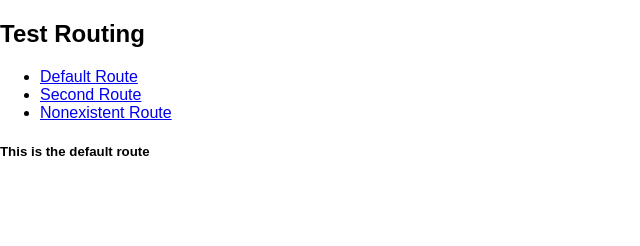
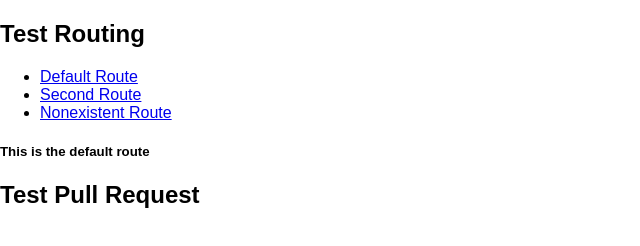
Before and after one commit to taoning2014/angular-indeepth, a website: page index.html in a window 1280 px wide. Shown: the whole page, without its empty margins (0-640 px from the left). Drawn offline with nearby package versions, Linux system fonts and the light colour scheme; some packages are replaced by stand-ins of ours; files that its build step writes are made by us from their sources.

Commit message:
modify index

```diff
--- a/index.html
+++ b/index.html
@@ -39,6 +39,7 @@
       {{note.label}} - {{note.type}} - {{note.done}}
     </li>
   </ul> -->
+  <h2> Test Pull Request </h2>
   <!-- libs -->
   <script src='bower_components/angular/angular.min.js'></script>
   <script src='bower_components/angular-route/angular-route.min.js'></script>
```
